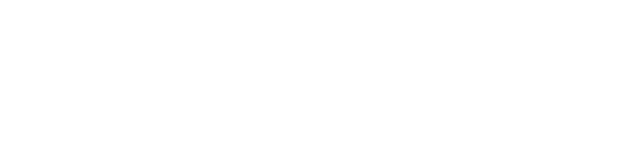
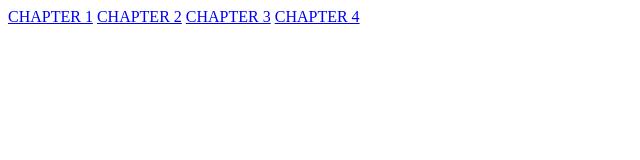
Before and after one commit to Faisal-Aijjaz/Javascript-Assignments, a plain HTML site: page index.html in a window 1280 px wide. Shown: the whole page, without its empty margins (0-640 px from the left). Drawn offline with Linux system fonts and the light colour scheme.

Commit message:
created chap#1,2,3,4.

```diff
--- /dev/null
+++ b/Chapter 1/app.js
@@ -0,0 +1 @@
+alert('HELLO WORLD')
--- a/app.js
+++ /dev/null
@@ -1 +0,0 @@
-alert("HELLO WORLD")
--- a/index.html
+++ b/index.html
@@ -6,6 +6,11 @@
     <title>JS ASSIGNMENTS</title>
 </head>
 <body>
-    <script src="app.js"></script>
+    <a href="Chapter 1/app." >CHAPTER 1</a>
+    <a href="Chapter 2/app." >CHAPTER 2</a>
+    <a href="Chapter 3/app." >CHAPTER 3</a>
+    <a href="Chapter 4/app." >CHAPTER 4</a>
+
+  <script src="app.js"></script>
 </body>
 </html>
```
Also changed, not shown: Chapter 1/index.html (added), Chapter 2/app.js (added), Chapter 2/index.html (added), Chapter 3/app.js (added), Chapter 3/index.html (added), Chapter 4/app.js (added), Chapter 4/index.html (added).
